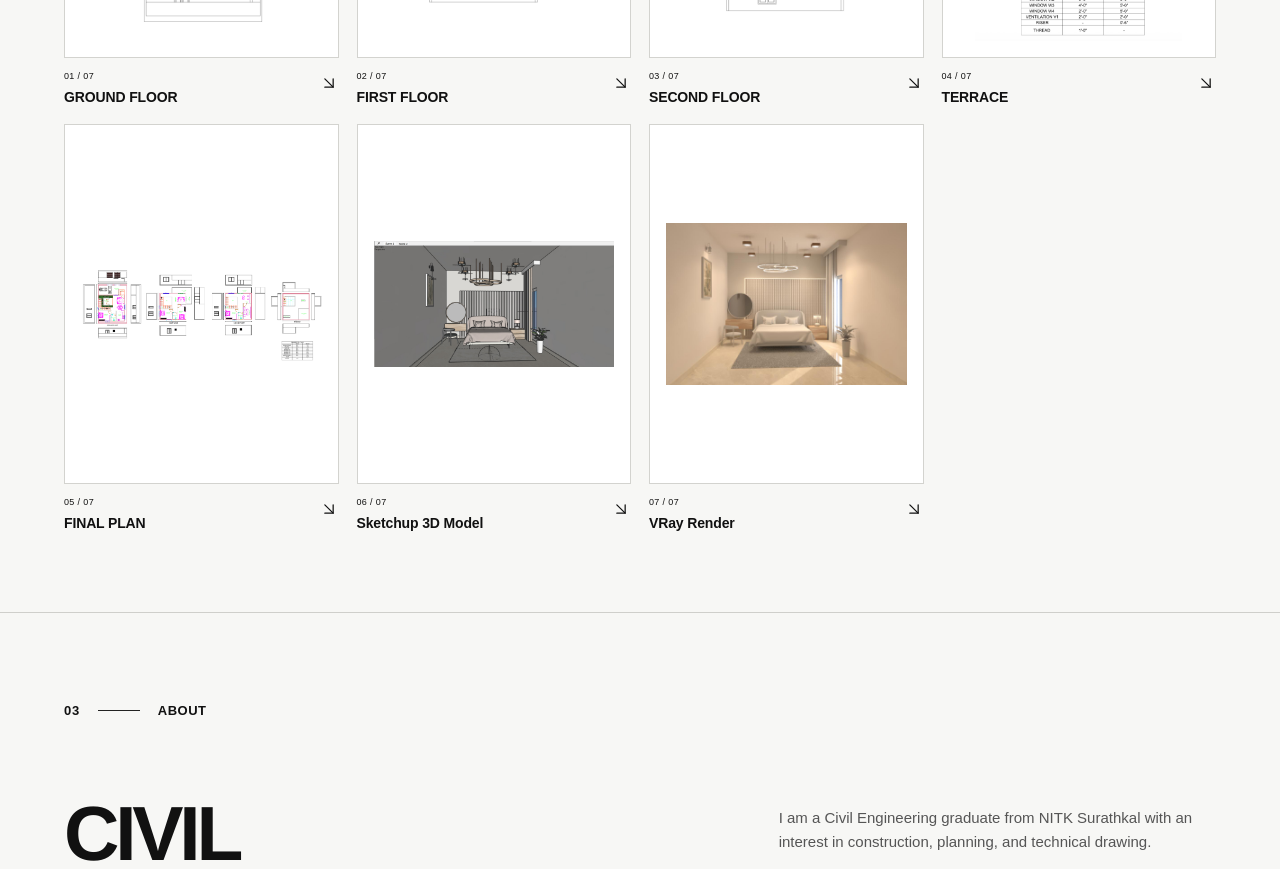
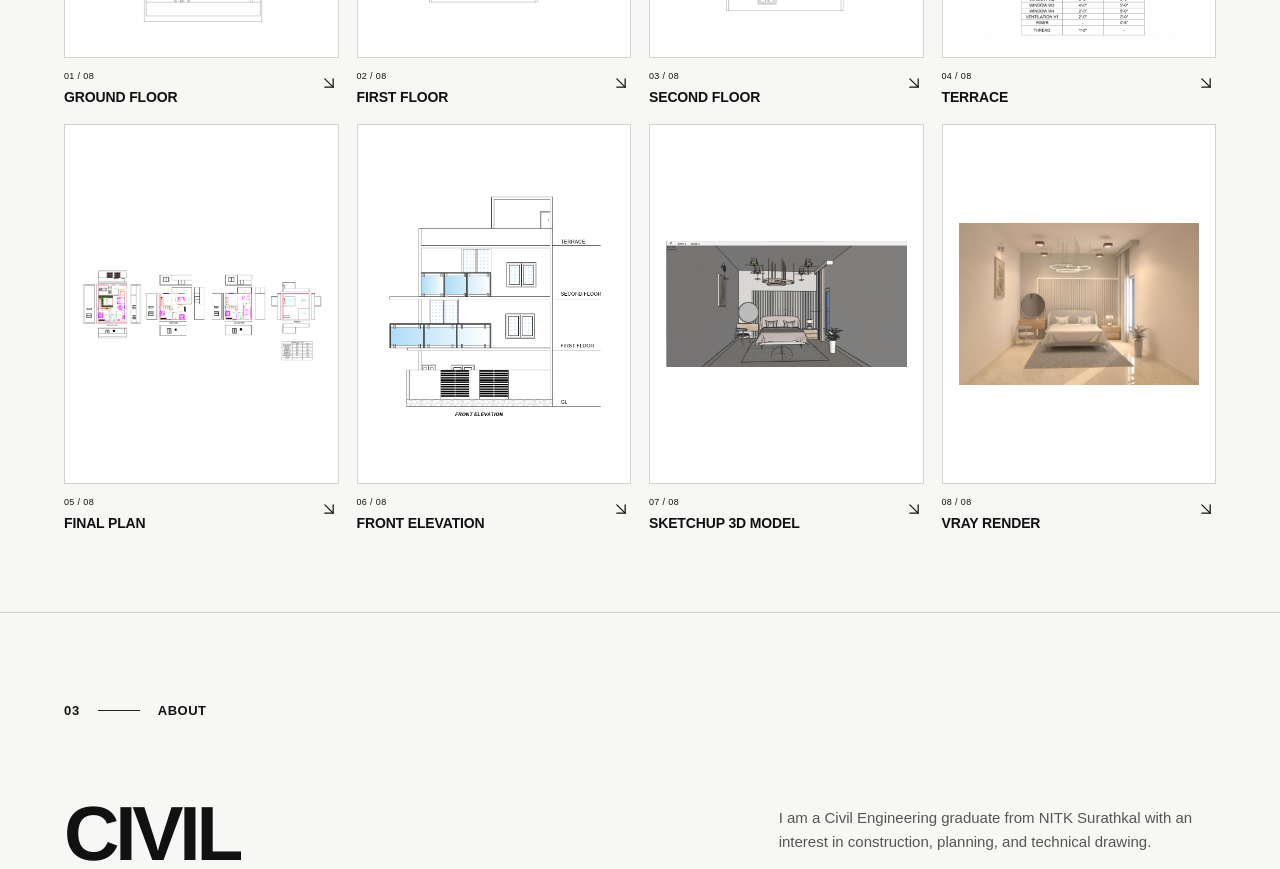
Before and after one commit to rishahermain7-eng/Civil-Portfolio, a React (Vite) app: page / in a window 1280 px wide. Shown: the part 1240-2109 px from the top of the page. Built offline with nearby package versions, Linux system fonts and the light colour scheme.

Commit message:
Add Front Elevation

```diff
--- a/src/sections/SelectedWork.jsx
+++ b/src/sections/SelectedWork.jsx
@@ -6,6 +6,7 @@ import firstPlan from "../assets/plans/First.png";
 import secondPlan from "../assets/plans/Second.png";
 import terracePlan from "../assets/plans/Terrace.png";
 import finalPlan from "../assets/plans/Final.png";
+import frontElevation from "../assets/plans/Front Elevation.png";
 
 import bedroomInterior from "../assets/images/VRay Render.jpeg";
 import bedroom3DRender from "../assets/images/Sketchup 3D Model.png";
@@ -15,38 +16,43 @@ function SelectedWork() {
 
   const plans = [
     {
-      number: "01 / 07",
+      number: "01 / 08",
       title: "GROUND FLOOR",
       image: groundPlan,
     },
     {
-      number: "02 / 07",
+      number: "02 / 08",
       title: "FIRST FLOOR",
       image: firstPlan,
     },
     {
-      number: "03 / 07",
+      number: "03 / 08",
       title: "SECOND FLOOR",
       image: secondPlan,
     },
     {
-      number: "04 / 07",
+      number: "04 / 08",
       title: "TERRACE",
       image: terracePlan,
     },
     {
-      number: "05 / 07",
+      number: "05 / 08",
       title: "FINAL PLAN",
       image: finalPlan,
     },
     {
-      number: "06 / 07",
-      title: "Sketchup 3D Model",
+      number: "06 / 08",
+      title: "FRONT ELEVATION",
+      image: frontElevation,
+    },
+    {
+      number: "07 / 08",
+      title: "SKETCHUP 3D MODEL",
       image: bedroom3DRender,
     },
     {
-      number: "07 / 07",
-      title: "VRay Render",
+      number: "08 / 08",
+      title: "VRAY RENDER",
       image: bedroomInterior,
     },
   ];
```
Also changed, not shown: src/assets/plans/Front Elevation.png (added).
